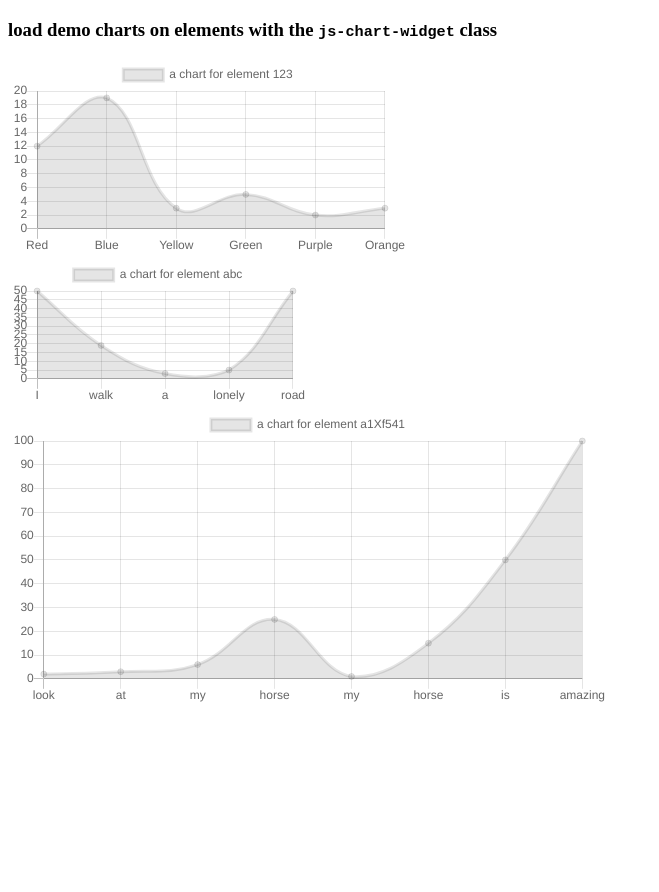
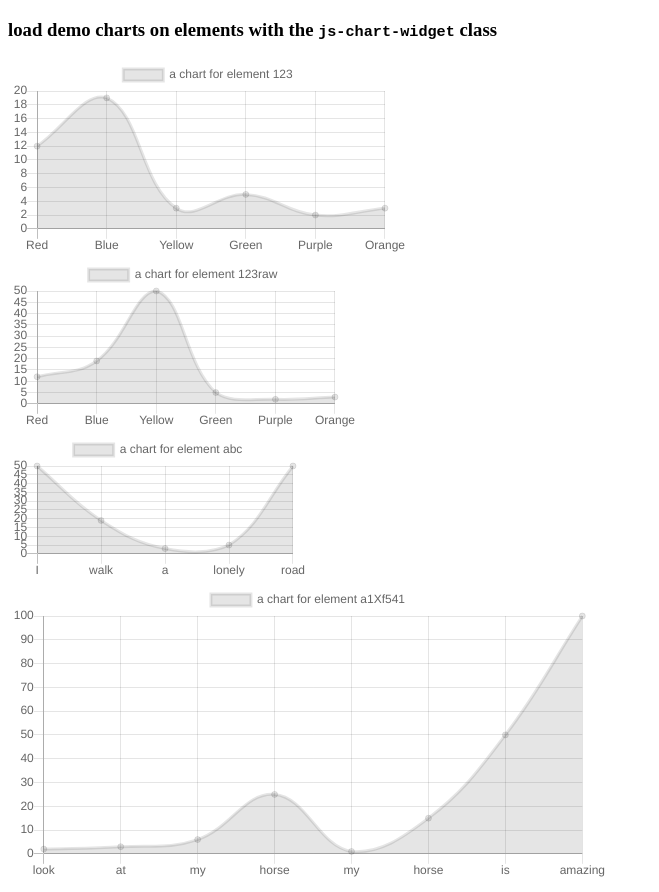
Before and after one commit to EvaLok/js-widget-chart, a website: page demo/index.html in a window 1280 px wide. Shown: the whole page, without its empty margins (0-659 px from the left). Before the commit the page ends 800 px from the top, so only its background shows below. Drawn offline with nearby package versions, Linux system fonts and the light colour scheme.

Commit message:
support passing raw data to chart

```diff
--- a/demo/index.html
+++ b/demo/index.html
@@ -13,6 +13,17 @@
 			<canvas
 				class="js-chart-widget"
 				data-identifier="123"
+			></canvas>
+		</div>
+
+		<div style="width: 350px;">
+			<canvas
+				class="js-chart-widget"
+				data-identifier="123raw"
+				data-raw='{
+    				"labels": ["Red", "Blue", "Yellow", "Green", "Purple", "Orange"],
+					"points": [12, 19, 50, 5, 2, 3]
+				}'
 			></canvas>
 		</div>
 
--- a/src/js-chart-widget.js
+++ b/src/js-chart-widget.js
@@ -23,12 +23,26 @@
         var elements = document.getElementsByClassName("js-chart-widget");
         var elementsLength = elements.length;
         var ids = [];
+        var requestIds = [];
 
         for( var i = 0; i < elementsLength; i++ ){
-            ids.push(elements[i].getAttribute('data-identifier'));
+            var identifier = elements[i].getAttribute('data-identifier');
+            var rawData = elements[i].getAttribute('data-raw');
+
+            // use raw data
+            if( rawData ){
+                data[identifier] = JSON.parse(rawData);
+            }
+
+            // load from resource
+            else {
+                requestIds.push(identifier);
+            }
+
+            ids.push(identifier);
         }
 
-        loadData(ids, function(){
+        loadData(requestIds, function(){
             renderCharts(elements, ids);
         });
     }
@@ -37,6 +51,8 @@
         var elementsLength = elements.length;
 
         for( var i = 0; i < elementsLength; i++ ){
+            var identifier = elements[i].getAttribute('data-identifier');
+
             new Chart(elements[i], {
                 type: 'line',
                 data: {
```
Also changed, not shown: bower.json (added, +15 -0 lines).
